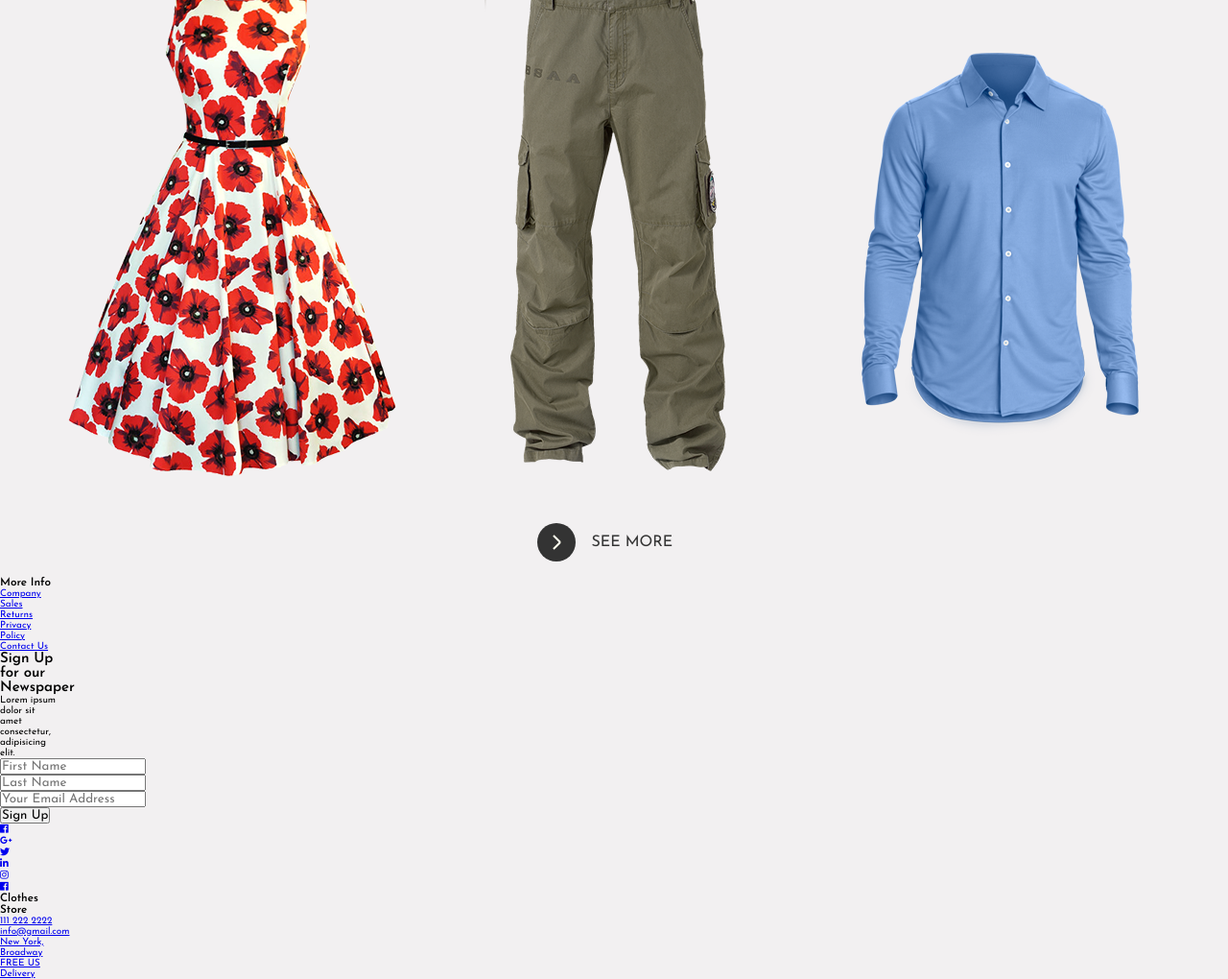
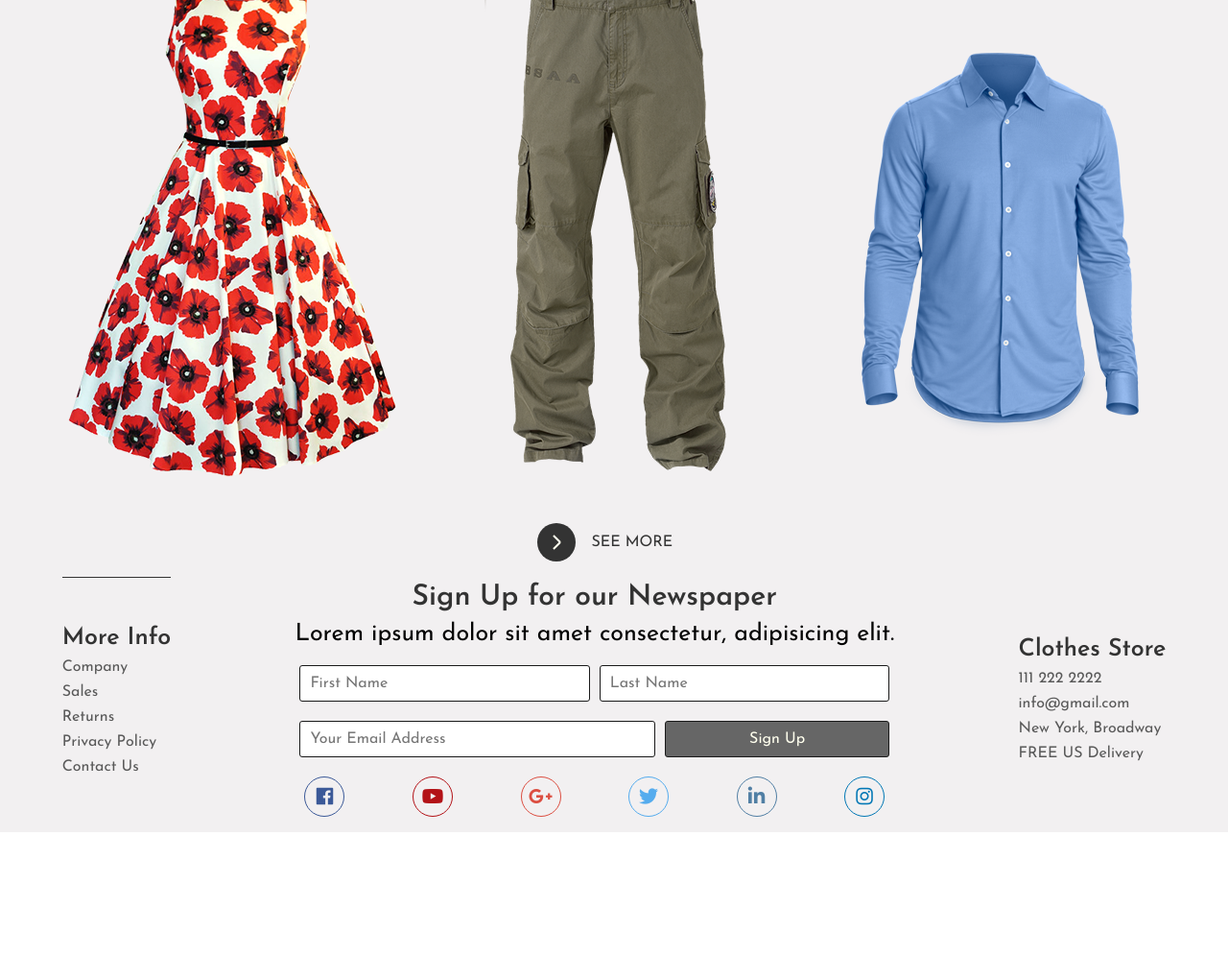
Before and after one commit to PhantasticHenry/clothing-store-v1, a website: page index.html in a window 1280 px wide. Shown: the part 1098-2118 px from the top of the page at 96% size. After the commit the page ends 1965 px from the top, so only its background shows below. Drawn offline with Linux system fonts and the light colour scheme.

Commit message:
added footer and footer styles

```diff
--- a/index.html
+++ b/index.html
@@ -278,6 +278,12 @@
 
 						<li class="social-icons-item">
 							<a href="#" class="social-icons-link"
+								><i class="fab fa-youtube"></i
+							></a>
+						</li>
+
+						<li class="social-icons-item">
+							<a href="#" class="social-icons-link"
 								><i class="fab fa-google-plus-g"></i
 							></a>
 						</li>
@@ -297,12 +303,6 @@
 						<li class="social-icons-item">
 							<a href="#" class="social-icons-link"
 								><i class="fab fa-instagram"></i
-							></a>
-						</li>
-
-						<li class="social-icons-item">
-							<a href="#" class="social-icons-link"
-								><i class="fab fa-facebook"></i
 							></a>
 						</li>
 					</ul>
--- a/scss/abstracts/_mixins.scss
+++ b/scss/abstracts/_mixins.scss
@@ -28,3 +28,26 @@
 	justify-content: $justCont;
 	align-items: $alignIte;
 }
+
+@mixin footerList {
+	&-heading {
+		font-size: size(lg);
+		color: color(primary);
+	}
+
+	&-item {
+		list-style: none;
+		margin: 1rem 0;
+	}
+
+	&-link {
+		font-size: size(xs);
+		text-decoration: none;
+		color: lighten($color: color(primary), $amount: 15%);
+		transition: color 2s;
+
+		&:hover {
+			color: lighten($color: color(primary), $amount: 35%);
+		}
+	}
+}
--- /dev/null
+++ b/scss/layout/_footer.scss
@@ -0,0 +1,106 @@
+@use '../abstracts/' as *;
+
+footer {
+	@include flexPosition(space-around);
+	grid-column: 1 / -1;
+	grid-row: 4 / 5;
+}
+.footer {
+	padding: 5rem 0;
+	border-top: 0.1rem solid color(primary);
+}
+
+.footer-nav {
+	@include footerList;
+}
+
+.contact-list {
+	@include footerList;
+}
+
+.contact {
+	&-heading {
+		font-size: size(xl);
+		color: color(primary);
+		text-align: center;
+	}
+
+	&-paragraph {
+		font-size: size(lg);
+		margin: 1rem 0;
+		text-align: center;
+	}
+
+	.inputs-group {
+		display: flex;
+
+		input {
+			padding: 1rem;
+			font-size: size(xs);
+			margin: 1rem 0.5rem;
+			border: 0.1rem solid darken($color: color(primary), $amount: 10%);
+			border-radius: 0.3rem;
+			outline: none;
+			transition: border 0.5s;
+
+			&:focus:not([type="submit"]) {
+				border: 0.1rem solid
+					darken($color: color(quaternary), $amount: 30%);
+			}
+		}
+
+		&-text {
+			width: 50%;
+		}
+
+		&-email {
+			width: 60%;
+		}
+
+		&-btn {
+			width: 40%;
+			color: color(secondary);
+			background-color: lighten($color: color(primary), $amount: 20%);
+			transition: background-color 0.2s;
+
+			&:hover,
+			&:focus {
+				background-color: color(primary);
+			}
+		}
+	}
+
+	.social-icons {
+		display: flex;
+		justify-content: space-between;
+		padding: 1rem;
+		box-sizing: border-box;
+
+		&-item {
+			list-style: none;
+		}
+
+		&-link {
+			text-decoration: none;
+			width: 4rem;
+			height: 4rem;
+			border: 0.1rem solid color(primary);
+			border-radius: 100%;
+			@include flexPosition;
+
+			i {
+				font-size: size(md);
+			}
+		}
+	}
+}
+
+$socialMediaColors: 1 #3b5998, 2 #b31217, 3 #dc4e41, 4 #55acee, 5 #517fa4,
+	6 #0077b5;
+
+@each $color in $socialMediaColors {
+	.social-icons-item:nth-child(#{nth($color, 1)}) .social-icons-link {
+		color: nth($list: $color, $n: 2);
+		border: 0.1rem solid nth($list: $color, $n: 2);
+	}
+}
--- a/scss/layout/index.scss
+++ b/scss/layout/index.scss
@@ -2,3 +2,4 @@
 @forward './navigation';
 @forward './products';
 @forward './slideshow';
+@forward './footer';
```
Also changed, not shown: css/layout/index.css, css/main.css, 2 other files.
